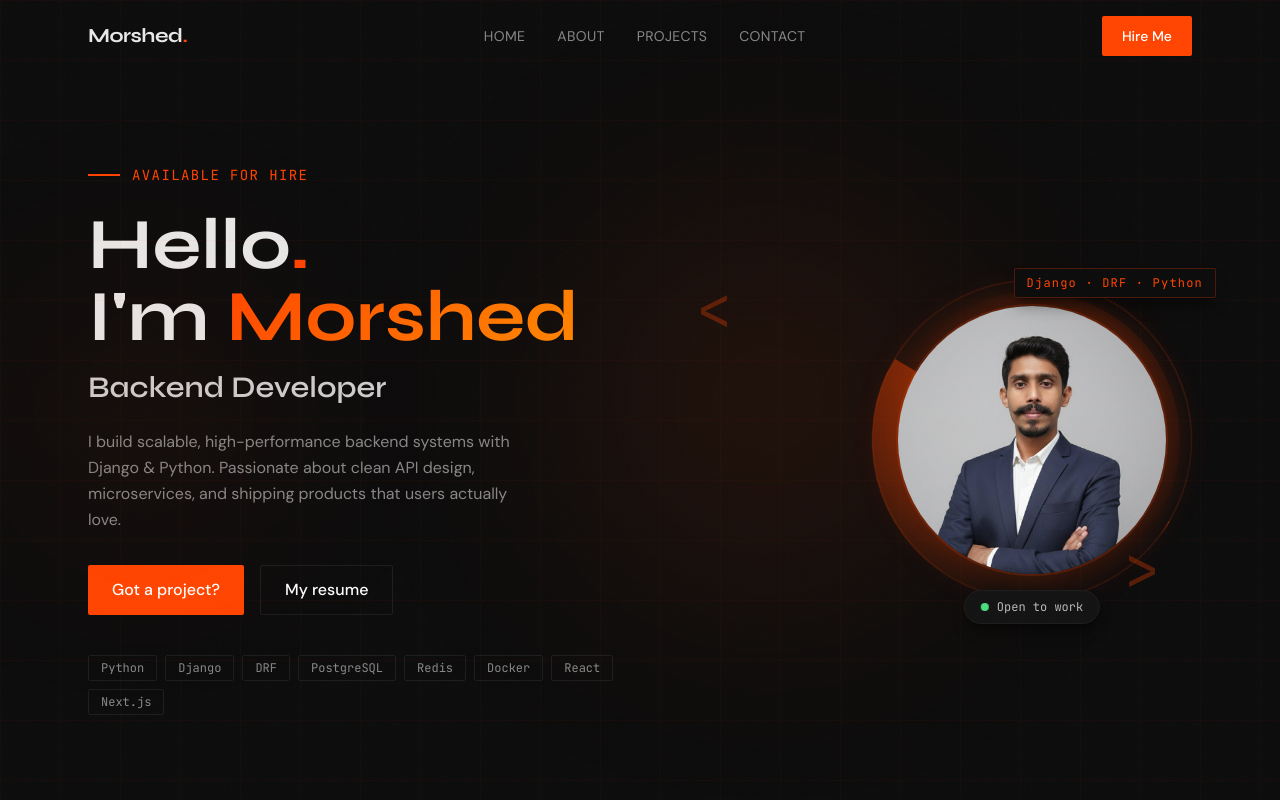
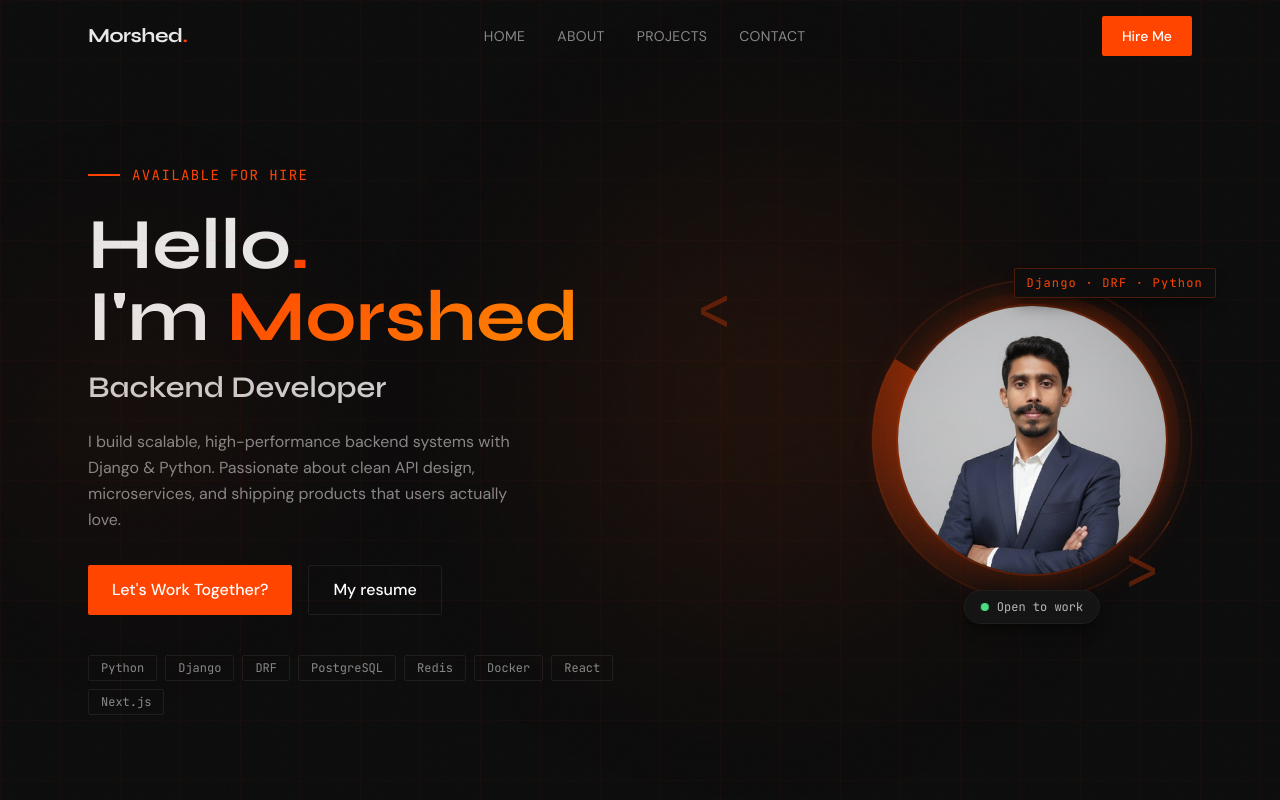
Before and after one commit to Morshed07/Portfolio, a Next.js app: page / in a window 1280 px wide. Shown: the top 800 px of the page. Built offline with nearby package versions, Linux system fonts and the light colour scheme.

Commit message:
fix resume button issue

```diff
--- a/components/Hero.tsx
+++ b/components/Hero.tsx
@@ -49,19 +49,27 @@ export default function Hero() {
             that users actually love.
           </p>
 
-          <div className="flex flex-wrap gap-4 mb-10">
+          <div className="flex flex-wrap gap-4 mb-10 relative z-10">
             <a
               href="#contact"
               className="inline-flex items-center gap-2 bg-accent hover:bg-accent-hover text-white font-medium px-6 py-3 rounded-sm transition-all duration-200 hover:translate-y-[-2px] hover:shadow-lg hover:shadow-accent/20"
             >
-              Got a project?
+              Let's Work Together?
             </a>
-            <a
-              href="#about"
-              className="inline-flex items-center gap-2 border border-dark-border hover:border-white/30 text-white font-medium px-6 py-3 rounded-sm transition-all duration-200"
+            <button
+              type="button"
+              onClick={() => {
+                const link = document.createElement("a");
+                link.href = "/Morshed_Nayeem_s_CV.pdf";
+                link.download = "Morshed_Nayeem_s_CV.pdf";
+                document.body.appendChild(link);
+                link.click();
+                document.body.removeChild(link);
+              }}
+              className="inline-flex items-center gap-2 border border-dark-border hover:border-white/30 text-white font-medium px-6 py-3 rounded-sm transition-all duration-200 cursor-pointer"
             >
               My resume
-            </a>
+            </button>
           </div>
 
           {/* Skill tags */}
```
Also changed, not shown: app/globals.css (+1 -1 lines), 1 other file (tests, documents, lock files or other folders).
